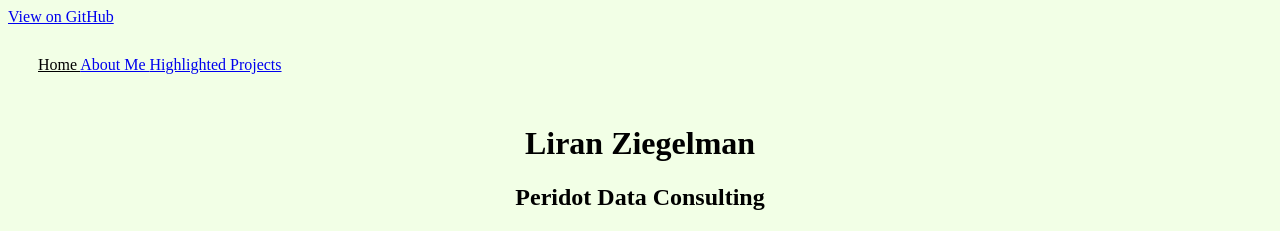
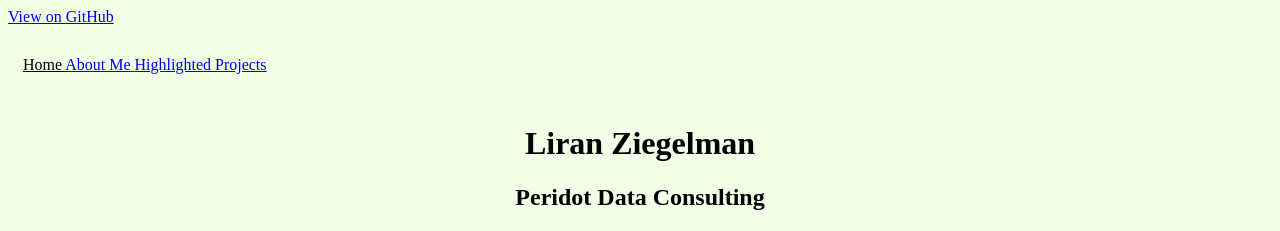
Before and after one commit to lziegelman/lziegelman.github.io, a Jekyll site: the page built from index.html, in a window 1280 px wide. Shown: the top 231 px of the page. Built offline with Jekyll 4.4.1, drawn with Linux system fonts in a browser that asks for light colours.

Commit message:
Update navigation.html

```diff
--- a/_includes/navigation.html
+++ b/_includes/navigation.html
@@ -17,6 +17,6 @@
 nav {
   list-style-type: none;
   margin: 0px;
-  padding: 30px;
+  padding: 30px 15px;
 }
 </style>
```
